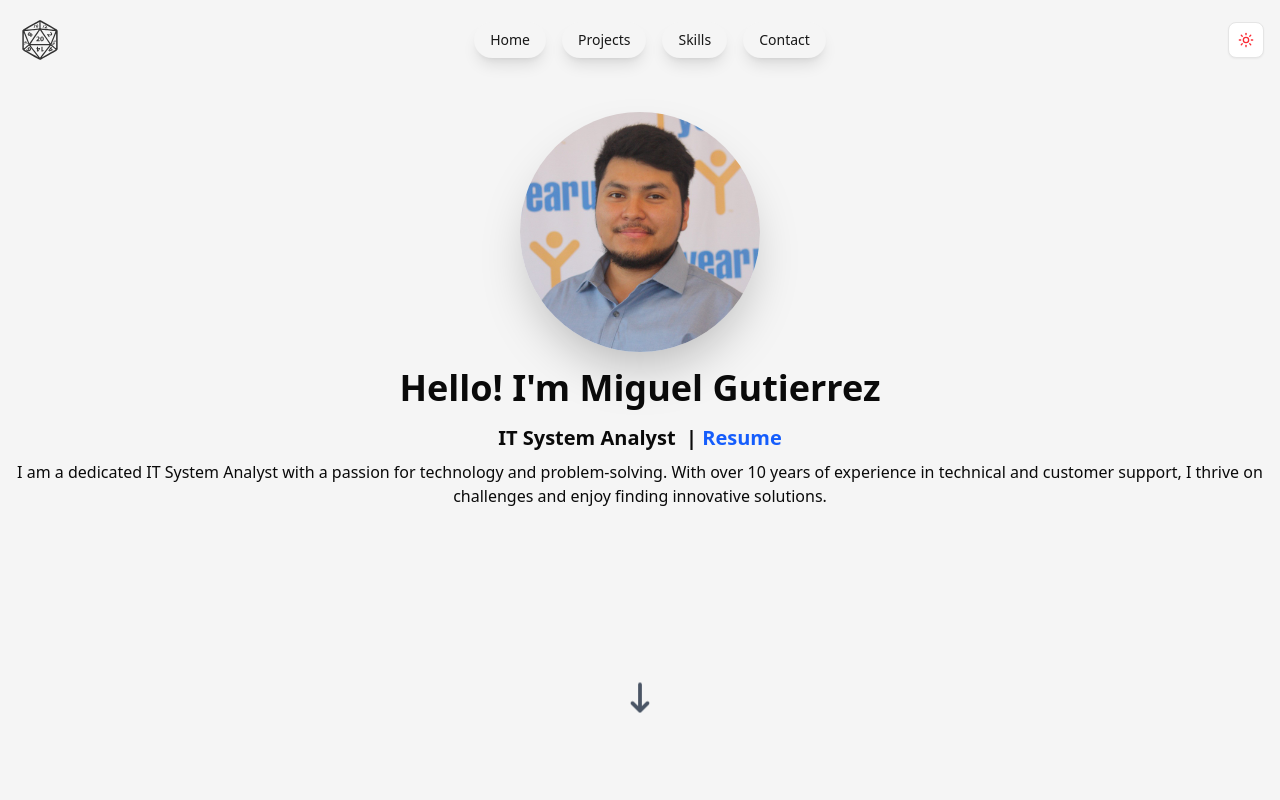
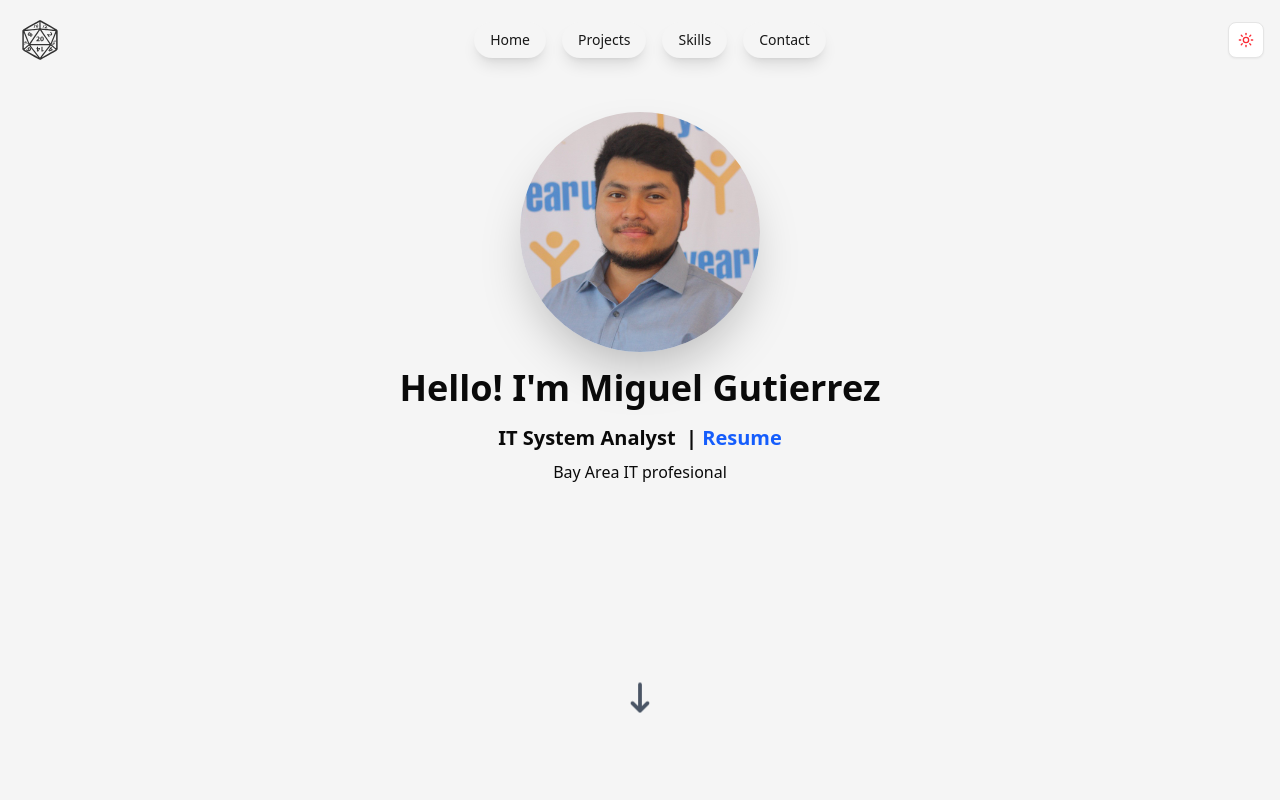
Before and after one commit to miguelgutierrez2017/gmiguel.com, a Next.js app in the folder gmiguel.com/: page / in a window 1280 px wide. Shown: the top 800 px of the page. Built offline with nearby package versions, Linux system fonts and the light colour scheme.

Commit message:
Update bio section

```diff
--- a/gmiguel.com/src/components/bio.js
+++ b/gmiguel.com/src/components/bio.js
@@ -17,12 +17,7 @@ export default function Bio() {
           </a>
         </h3>
         <div className="text-center">
-          <p>
-            I am a dedicated IT System Analyst with a passion for technology and
-            problem-solving. With over 10 years of experience in technical and
-            customer support, I thrive on challenges and enjoy finding
-            innovative solutions.
-          </p>
+          <p>Bay Area IT profesional</p>
         </div>
       </div>
     </section>
```
